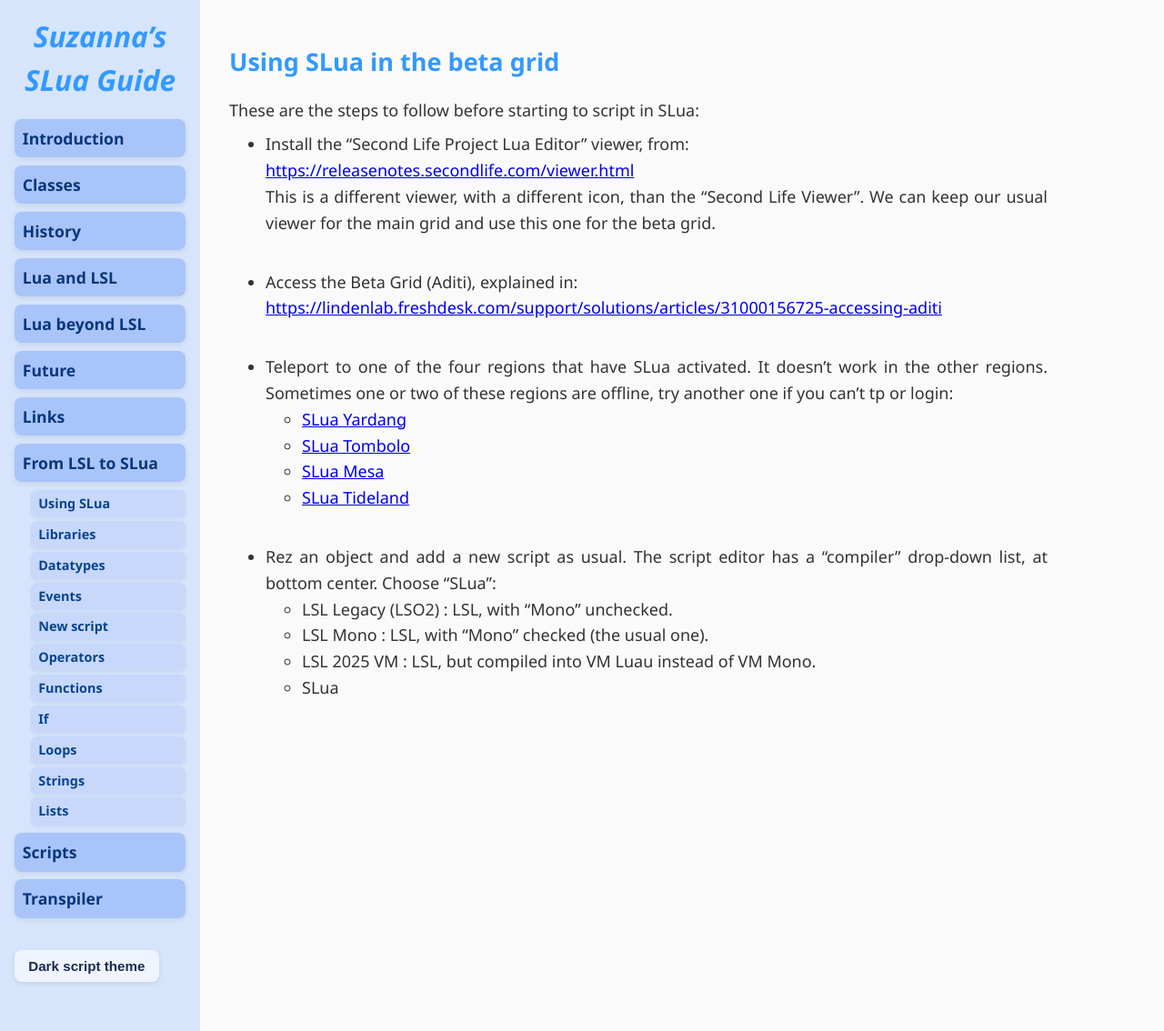
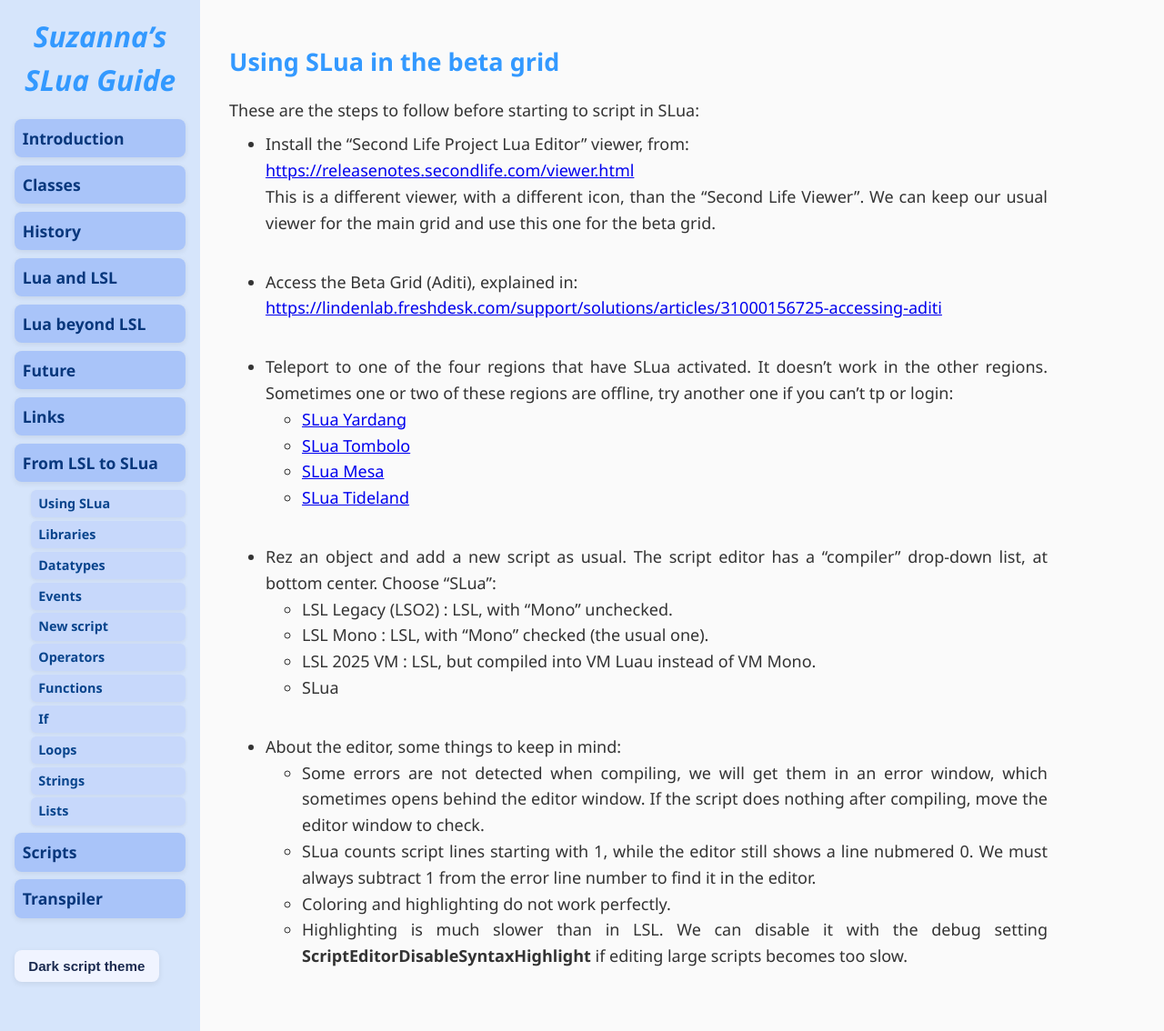
Before and after one commit to Suzanna-Linn/slua, a Jekyll site: the page built from docs/moving-using.md, in a window 1280 px wide and 1134 px high. Shown: the whole window at 91% size. Built offline with Jekyll 4.4.1, drawn with Linux system fonts in a browser that asks for light colours; nearby versions of some CDN libraries; our own code applies the rules of GitHub Pages for plain Markdown files; comment, search, counter and statistics services are not loaded.

Commit message:
Update moving-using.md

```diff
--- a/docs/moving-using.md
+++ b/docs/moving-using.md
@@ -2,21 +2,27 @@
 
 These are the steps to follow before starting to script in SLua:
 
-* Install the "Second Life Project Lua Editor" viewer, from:
+- Install the "Second Life Project Lua Editor" viewer, from:
   <https://releasenotes.secondlife.com/viewer.html>
   This is a different viewer, with a different icon, than the "Second Life Viewer". We can keep our usual viewer for the main grid and use this one for the beta grid.
 
-* Access the Beta Grid (Aditi), explained in:
+- Access the Beta Grid (Aditi), explained in:
   <https://lindenlab.freshdesk.com/support/solutions/articles/31000156725-accessing-aditi>
 
-* Teleport to one of the four regions that have SLua activated. It doesn't work in the other regions. Sometimes one or two of these regions are offline, try another one if you can't tp or login:
-  * [SLua Yardang](secondlife://Aditi/secondlife/SLua%20Yardang/241/235/27)
-  * [SLua Tombolo](secondlife://Aditi/secondlife/SLua%20Tombolo/241/235/27)
-  * [SLua Mesa](secondlife://Aditi/secondlife/SLua%20Mesa/241/235/27)
-  * [SLua Tideland](secondlife://Aditi/secondlife/SLua%20Tideland/241/235/27)
+- Teleport to one of the four regions that have SLua activated. It doesn't work in the other regions. Sometimes one or two of these regions are offline, try another one if you can't tp or login:
+  - [SLua Yardang](secondlife://Aditi/secondlife/SLua%20Yardang/241/235/27)
+  - [SLua Tombolo](secondlife://Aditi/secondlife/SLua%20Tombolo/241/235/27)
+  - [SLua Mesa](secondlife://Aditi/secondlife/SLua%20Mesa/241/235/27)
+  - [SLua Tideland](secondlife://Aditi/secondlife/SLua%20Tideland/241/235/27)
 
-* Rez an object and add a new script as usual. The script editor has a "compiler" drop-down list, at bottom center. Choose "SLua":
-  * LSL Legacy (LSO2) : LSL, with "Mono" unchecked.
-  * LSL Mono : LSL, with "Mono" checked (the usual one).
-  * LSL 2025 VM : LSL, but compiled into VM Luau instead of VM Mono.
-  * SLua
+- Rez an object and add a new script as usual. The script editor has a "compiler" drop-down list, at bottom center. Choose "SLua":
+  - LSL Legacy (LSO2) : LSL, with "Mono" unchecked.
+  - LSL Mono : LSL, with "Mono" checked (the usual one).
+  - LSL 2025 VM : LSL, but compiled into VM Luau instead of VM Mono.
+  - SLua
+
+- About the editor, some things to keep in mind:
+  - Some errors are not detected when compiling, we will get them in an error window, which sometimes opens behind the editor window. If the script does nothing after compiling, move the editor window to check.
+  - SLua counts script lines starting with 1, while the editor still shows a line nubmered 0. We must always subtract 1 from the error line number to find it in the editor.
+  - Coloring and highlighting do not work perfectly.
+  - Highlighting is much slower than in LSL. We can disable it with the debug setting **ScriptEditorDisableSyntaxHighlight** if editing large scripts becomes too slow.
```
